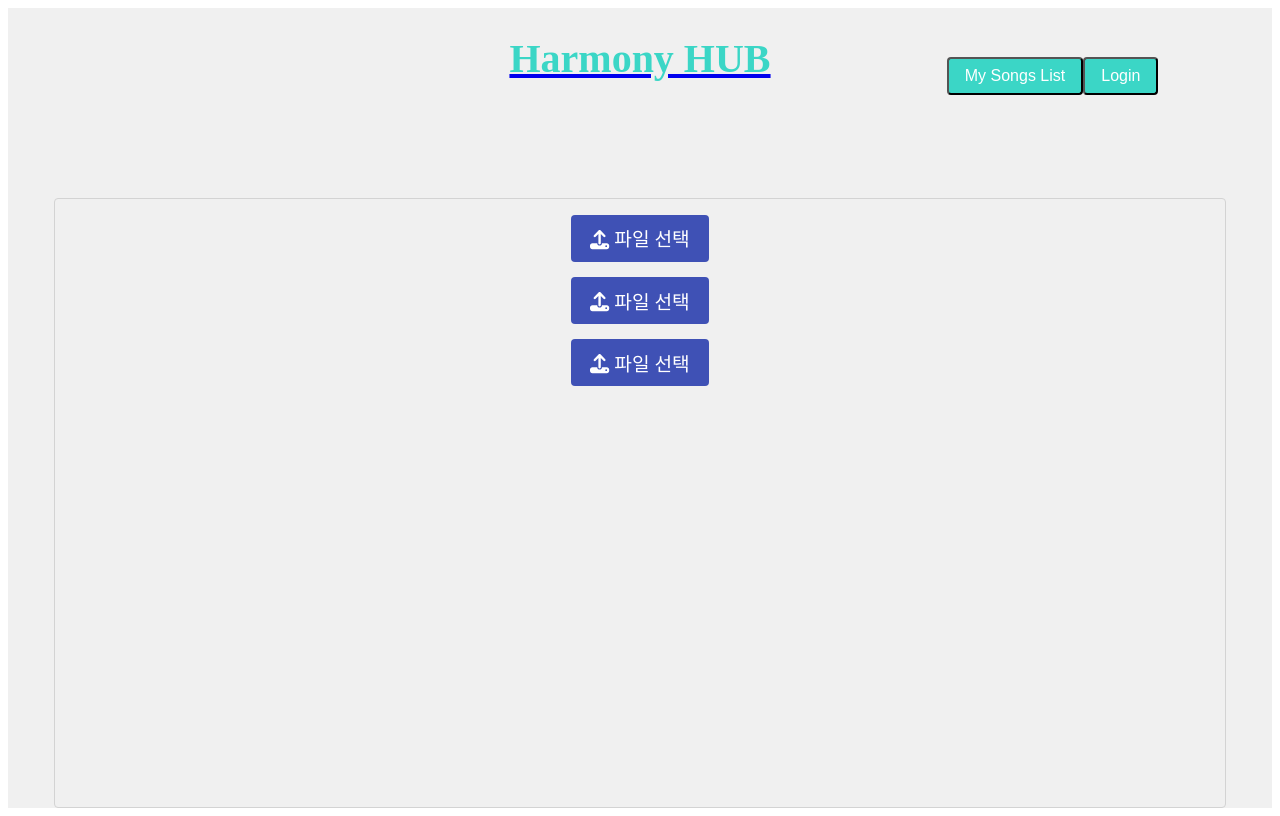
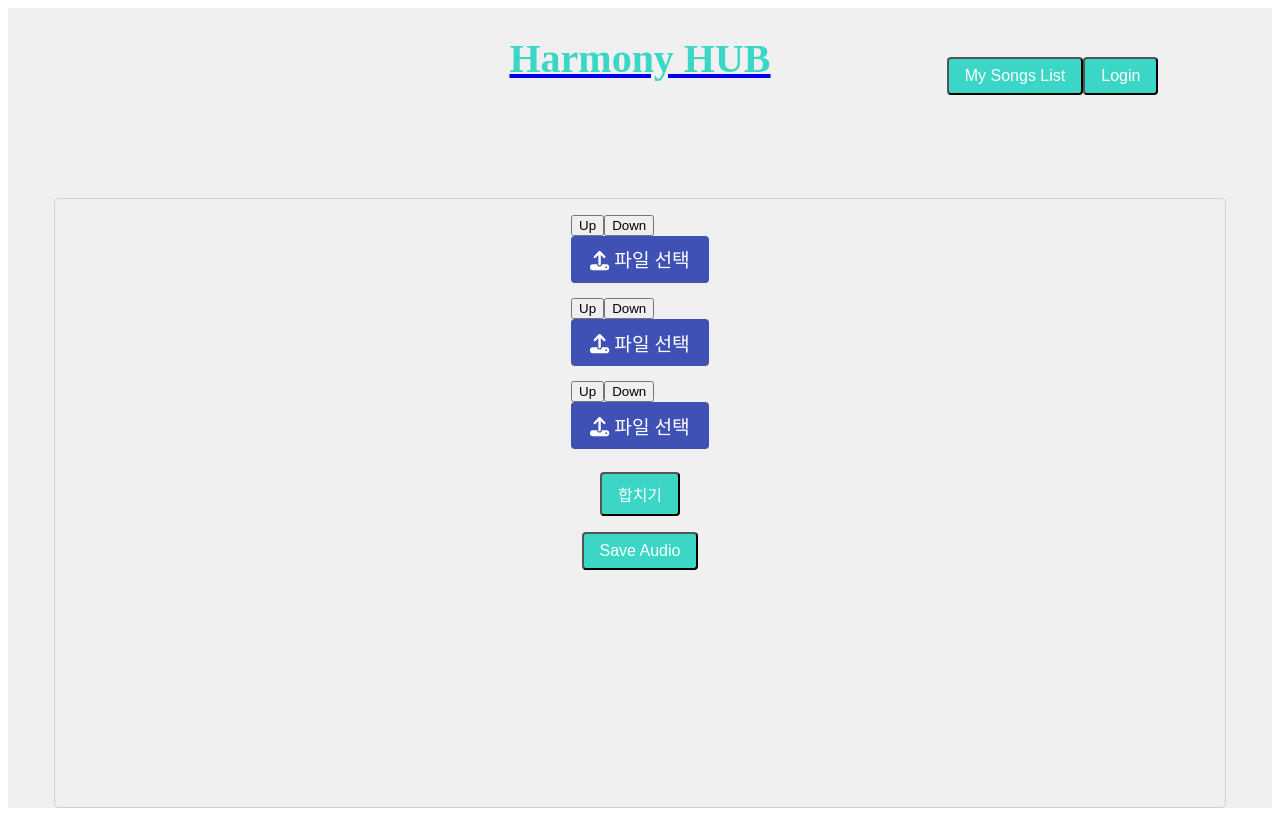
Before and after one commit to Harmony-HUB/HarmonyHub-Client, a React (Create React App) app: page / in a window 1280 px wide. Built offline with nearby package versions, Linux system fonts and the light colour scheme; no server answers; the HTML template or start-up script is replaced by a standard one.

Commit message:
feat: audioBuffer 결합기능 구현

```diff
--- a/package.json
+++ b/package.json
@@ -22,7 +22,6 @@
     "styled": "^1.0.0",
     "styled-components": "^5.3.9",
     "tone": "^14.7.77",
-    "uuid": "^9.0.0",
     "web-vitals": "^2.1.4"
   },
   "scripts": {
--- a/src/components/AudioPlayer/AudioPlayer.js
+++ b/src/components/AudioPlayer/AudioPlayer.js
@@ -1,7 +1,6 @@
 import { useEffect, useState } from "react";
 import * as Tone from "tone";
 import { useSelector, useDispatch } from "react-redux";
-import { v4 as uuidv4 } from "uuid";
 import Waveform from "../Waveform/Waveform";
 import { SliderContainer, SliderInput, AudioPlayerContainer } from "./styles";
 import AudioStorage from "../AudioStorage";
@@ -24,11 +23,10 @@ import {
 // import VerticalSlider from "../VerticalSlider";
 import Controls from "./Control";
 
-function AudioPlayer({ file, cutWaveformBuffer, userData }) {
+function AudioPlayer({ file, cutWaveformBuffer, userData, audioPlayedId }) {
   // const [fadeIn, setFadeIn] = useState(0);
   // const [fadeOut, setFadeOut] = useState(0);
   const [isTrimmed, setIsTrimmed] = useState(false);
-  const [audioPlayedId] = useState(uuidv4());
 
   const {
     audioSource,
--- a/src/components/MusicEditor/MusicEditor.js
+++ b/src/components/MusicEditor/MusicEditor.js
@@ -1,13 +1,26 @@
-import { useState } from "react";
+import { useState, useEffect } from "react";
 import { FontAwesomeIcon } from "@fortawesome/react-fontawesome";
 import { faUpload } from "@fortawesome/free-solid-svg-icons";
+import { useSelector } from "react-redux";
 import { Editor, SelectFileButton, FileInput } from "./styles";
 import AudioPlayer from "../AudioPlayer/AudioPlayer";
+import Button from "../common/Button/Button";
+import AudioStorage from "../AudioStorage";
 
 function MusicEditor({ userData }) {
   const [audioFiles, setAudioFiles] = useState([]);
+  const [combinedAudioBuffer, setCombinedAudioBuffer] = useState(null);
   const selectedAudioPlayerIndex = null;
   const fields = [1, 2, 3];
+
+  const audioBuffers = useSelector(state => {
+    const { instances } = state.audioPlayer;
+    return [0, 1, 2].map(index => instances[index]?.audioBuffer || null);
+  });
+
+  useEffect(() => {
+    console.log("BUFFER: ", combinedAudioBuffer);
+  }, [combinedAudioBuffer]);
 
   const editSelectedAudioPlayerSource = (index, newFileURL, audioBuffer) => {
     if (selectedAudioPlayerIndex === null) return;
@@ -37,17 +50,90 @@ function MusicEditor({ userData }) {
     }
   };
 
+  function concatenateAudioBuffers(buffers) {
+    if (buffers.length === 0 || buffers.some(buffer => buffer === null)) {
+      console.error(
+        "Invalid input: buffers array is empty or contains null elements."
+      );
+
+      return null;
+    }
+
+    const { numberOfChannels, sampleRate } = buffers[0];
+
+    const totalLength = buffers.reduce((acc, buffer) => acc + buffer.length, 0);
+
+    const outputBuffer = new AudioBuffer({
+      length: totalLength,
+      numberOfChannels,
+      sampleRate,
+    });
+
+    let currentPosition = 0;
+
+    buffers.forEach(buffer => {
+      for (let channel = 0; channel < numberOfChannels; channel += 1) {
+        const outputData = outputBuffer.getChannelData(channel);
+        const inputData = buffer.getChannelData(channel);
+        outputData.set(inputData, currentPosition);
+      }
+      currentPosition += buffer.length;
+    });
+
+    return outputBuffer;
+  }
+
+  const handleMergeAudioClick = () => {
+    const nonNullBuffers = audioBuffers.filter(buffer => buffer !== null);
+
+    if (nonNullBuffers.length >= 2) {
+      setCombinedAudioBuffer(concatenateAudioBuffers(nonNullBuffers));
+    }
+  };
+
+  const moveAudioPlayer = (index, direction) => {
+    if (
+      (direction === "up" && index === 0) ||
+      (direction === "down" && index === audioFiles.length - 1)
+    ) {
+      return;
+    }
+
+    const updatedAudioFiles = [...audioFiles];
+    const newIndex = direction === "up" ? index - 1 : index + 1;
+    [updatedAudioFiles[index], updatedAudioFiles[newIndex]] = [
+      updatedAudioFiles[newIndex],
+      updatedAudioFiles[index],
+    ];
+    setAudioFiles(updatedAudioFiles);
+  };
+
   return (
     <Editor>
       <div style={{ display: "flex", flexDirection: "column" }}>
         {fields.map((field, index) => (
           <div key={`field-${field}`} style={{ marginBottom: "15px" }}>
+            <div style={{ display: "flex", alignItems: "center" }}>
+              <button
+                type="button"
+                onClick={() => moveAudioPlayer(index, "up")}
+              >
+                Up
+              </button>
+              <button
+                type="button"
+                onClick={() => moveAudioPlayer(index, "down")}
+              >
+                Down
+              </button>
+            </div>
             {audioFiles[index]?.isUploaded ? (
               <AudioPlayer
                 file={audioFiles[index].file}
                 cutWaveformBuffer={audioFiles[index].audioBuffer}
                 isSelected={selectedAudioPlayerIndex === index}
                 userData={userData}
+                audioPlayedId={index}
               />
             ) : (
               <SelectFileButton>
@@ -61,6 +147,10 @@ function MusicEditor({ userData }) {
           </div>
         ))}
       </div>
+      <Button onClick={handleMergeAudioClick}>합치기</Button>
+      <AudioStorage userData={userData} audioBuffer={combinedAudioBuffer}>
+        저장하기
+      </AudioStorage>
     </Editor>
   );
 }
```
Also changed, not shown: 1 other file (tests, documents, lock files or other folders).
